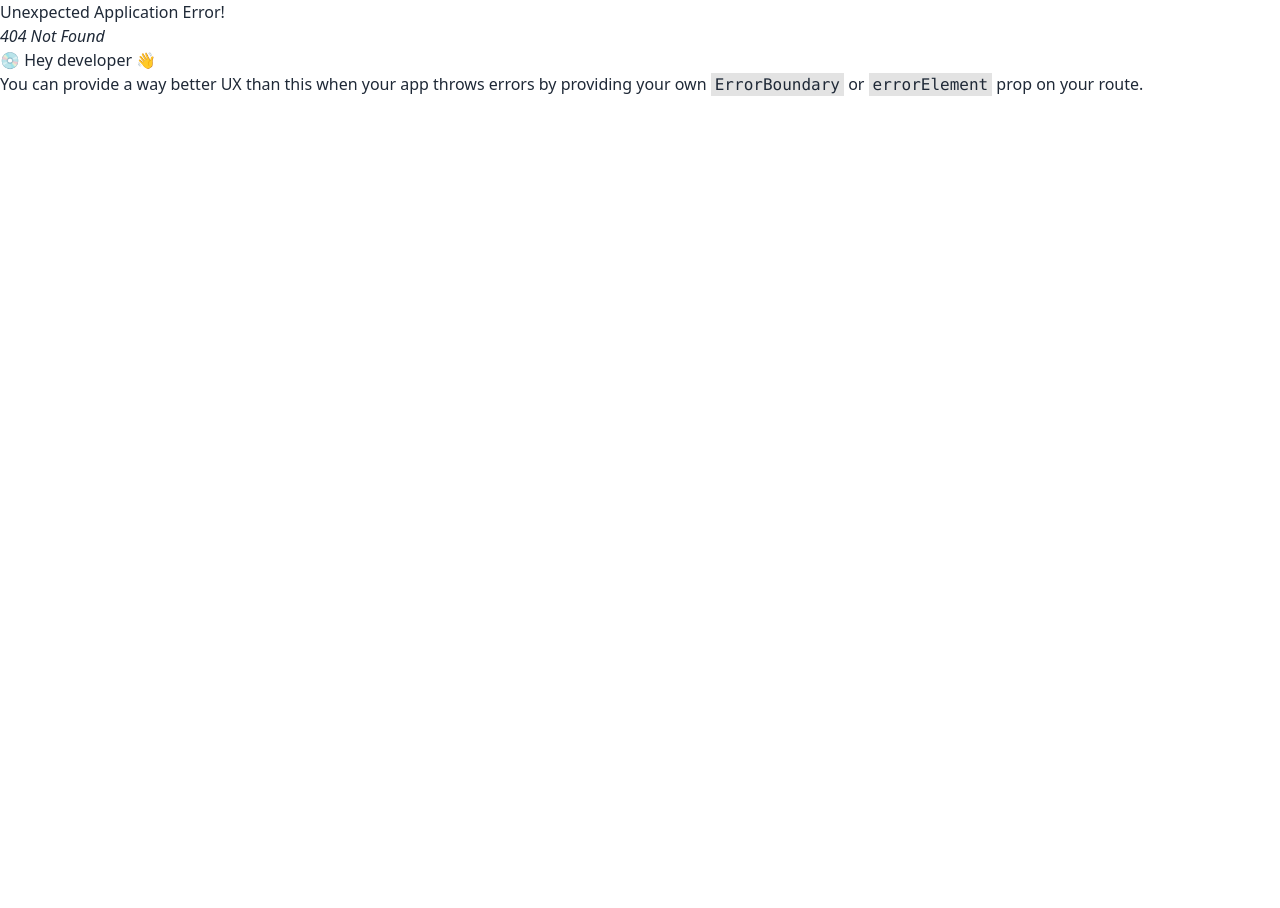
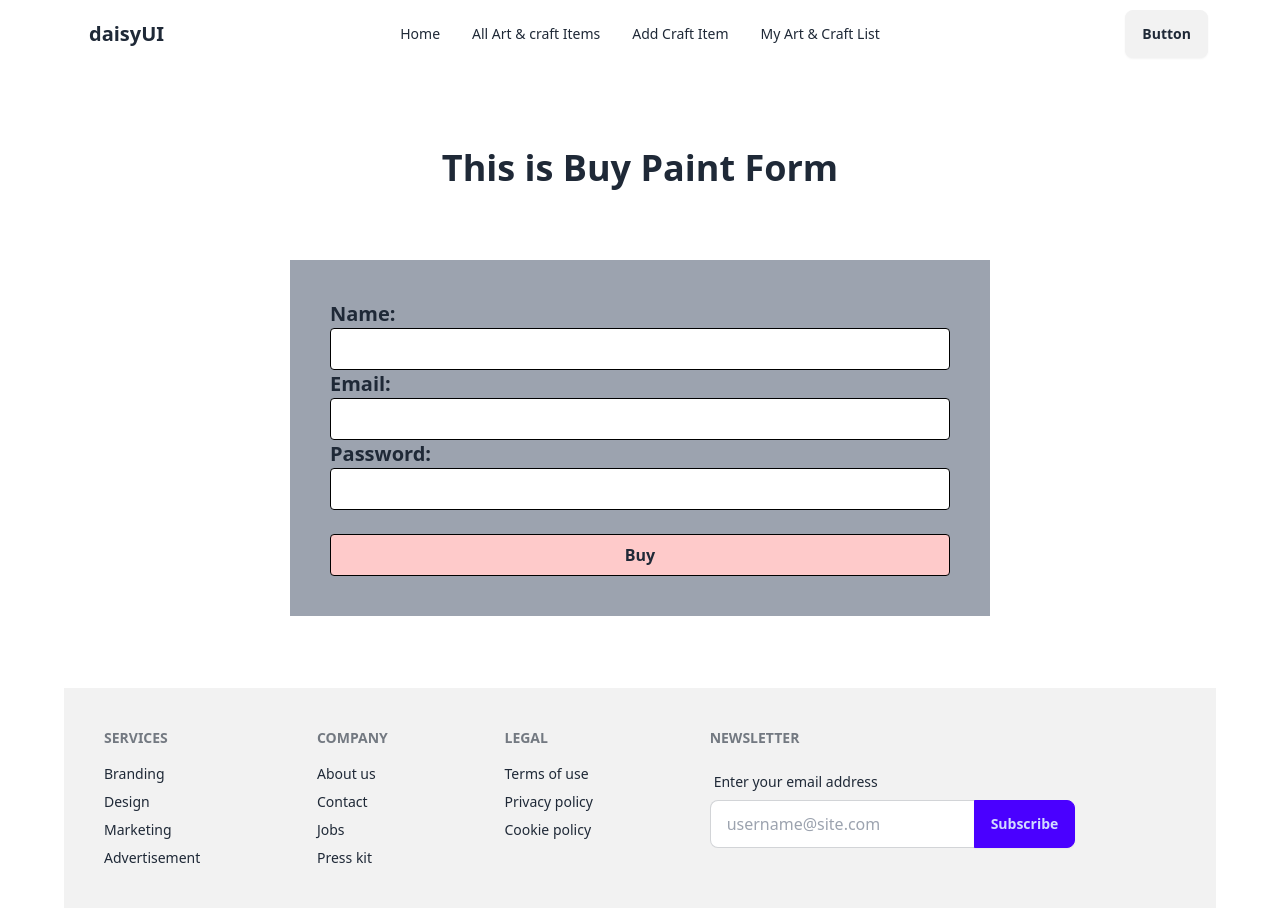
Before and after one commit to mrinellChandraRayHi/assignment_10_client, a React (Vite) app: page /buyForm in a window 1280 px wide. Before the commit this address had no page. Before the commit the page ends 800 px from the top, so only its background shows below. Built offline with nearby package versions, Linux system fonts and the light colour scheme.

Commit message:
add to Home

```diff
--- a/package.json
+++ b/package.json
@@ -15,7 +15,8 @@
     "react": "^18.2.0",
     "react-dom": "^18.2.0",
     "react-router-dom": "^6.23.1",
-    "sort-by": "^1.2.0"
+    "sort-by": "^1.2.0",
+    "sweetalert2": "^11.11.0"
   },
   "devDependencies": {
     "@types/react": "^18.2.66",
--- /dev/null
+++ b/src/Components/BuyForm.jsx
@@ -0,0 +1,46 @@
+import Swal from "sweetalert2";
+
+const BuyForm = () => {
+    const handleBuy=(e)=>{
+        e.preventDefault()
+        const form=e.target;
+        const name=form.name.value;
+        const email=form.email.value;
+        const password=form.password.value;
+        console.log(name, email, password);
+        Swal.fire({
+            position: "top-end",
+            icon: "success",
+            title: "You Buy this paint",
+            showConfirmButton: false,
+            timer: 1500
+        });
+        form.reset();
+    }
+    return (
+        <div>
+            <h1 className="text-center text-4xl font-bold mt-20">This is Buy Paint Form</h1>
+            <form onSubmit={handleBuy} className="flex items-center justify-center h-[500px]">
+                <div className="bg-gray-400 p-10 w-[700px]">
+                <div>
+                    <label className="text-xl font-bold" htmlFor="">Name:</label>
+                    <input className="w-full border border-black py-2 rounded px-2" type="text" name="name" id="" />
+                </div>
+                <div>
+                    <label className="text-xl font-bold" htmlFor="">Email:</label>
+                    <input className="w-full border border-black py-2 rounded px-2" type="email" name="email" id="" />
+                </div>
+                <div>
+                    <label className="text-xl font-bold" htmlFor="">Password:</label>
+                    <input className="w-full border border-black py-2 rounded px-2" type="password" name="password" id="" />
+                </div>
+                <div>
+                    <input className="w-full border border-black mt-6 py-2 rounded bg-red-200 font-bold" type="submit" value="Buy" />
+                </div>
+                </div>
+            </form>
+        </div>
+    );
+};
+
+export default BuyForm;
--- /dev/null
+++ b/src/Components/CraftItemsCard.jsx
@@ -0,0 +1,22 @@
+import { Link } from "react-router-dom";
+
+const CraftItemsCard = ({craft}) => {
+    const {image, name, description, type}=craft
+    return (
+        <div className="card card-compact bg-base-100 shadow-xl">
+            <figure><img className="h-[150px] rounded" src={image} alt="Shoes" /></figure>
+            <div className="card-body">
+                <h2 className="card-title">Name: {name}</h2>
+                <p>Description: {description}</p>
+                <p>Type: {type}</p>
+                <div className="card-actions justify-end">
+                <Link to='/buyForm'>
+                <button className="btn btn-primary">Buy Now</button>
+                </Link>
+                </div>
+            </div>
+        </div>
+    );
+};
+
+export default CraftItemsCard;
--- a/src/Pages/Home.jsx
+++ b/src/Pages/Home.jsx
@@ -1,9 +1,26 @@
+import { useState } from "react";
 import Slider from "../Components/Slider";
+import { useEffect } from "react";
+import CraftItemsCard from "../Components/CraftItemsCard";
 
 const Home = () => {
+    const [craftItems, setCraftItems]=useState([]);
+    useEffect(()=>{
+        fetch('craft_items_section.json')
+        .then(res=>res.json())
+        .then(data=>setCraftItems(data))
+    })
     return (
         <div>
             <div><Slider/></div>
+            <div>
+                <h1 className="text-center mt-20 text-6xl font-bold">Craft items section</h1>
+            </div>
+            <div className="grid grid-cols-3 gap-5 my-20">
+                {
+                    craftItems.map(craft=><CraftItemsCard key={craft.id} craft={craft}/>)
+                }
+            </div>
         </div>
     );
 };
--- a/src/Router/Router.jsx
+++ b/src/Router/Router.jsx
@@ -4,6 +4,7 @@ import Home from "../Pages/Home";
 import AllandCraft from "../Pages/AllArtandCraft";
 import AddCraft from "../Pages/AddCraft";
 import MyArtandCraft from "../Pages/MyArtandCraft";
+import BuyForm from "../Components/BuyForm";
 
 export const router = createBrowserRouter([
     {
@@ -25,6 +26,10 @@ export const router = createBrowserRouter([
             {
                 path:'/myArtAndcraft',
                 element:<MyArtandCraft/>
+            },
+            {
+                path:'/buyForm',
+                element:<BuyForm/>
             }
         ]
     },
```
Also changed, not shown: public/craft_items_section.json (+9 -9 lines), 1 other file (tests, documents, lock files or other folders).
